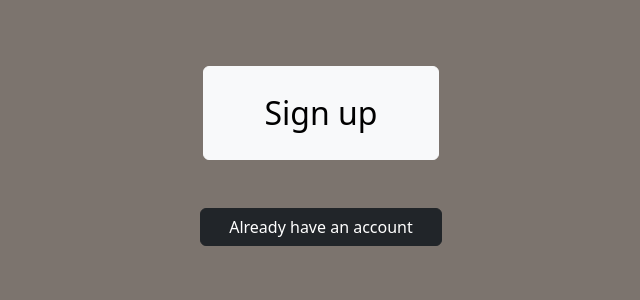
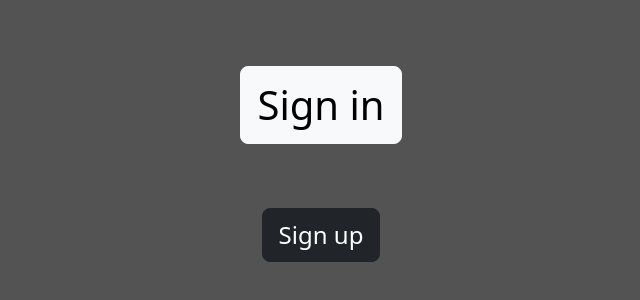
Before and after one commit to qbuus/FullstackToDo, a React (Create React App) app in the folder todofrontend/: page / in a window 1280 px wide. Shown: the part 244-544 px from the top of the page, without its empty margins (319-959 px from the left). Built offline with nearby package versions, Linux system fonts and the light colour scheme.

Commit message:
prior login page styles change

```diff
--- a/todofrontend/src/components/NotAuthMainPage.tsx
+++ b/todofrontend/src/components/NotAuthMainPage.tsx
@@ -1,30 +1,26 @@
-import { Button, Col, Row } from "react-bootstrap";
+import { Button } from "react-bootstrap";
 import { Link } from "react-router-dom";
 
 export default function NotAuthMainPage() {
   return (
     <div className="vh-100 d-flex flex-column justify-content-center align-items-center gap-5">
-      <div>
-        <Row>
-          <Col>
-            <Link to="/signup">
-              <Button variant="light" as="button">
-                <div className="d-flex px-5 text-black px-5 py-3 fs-2">
-                  Sign up
-                </div>
-              </Button>
-            </Link>
-          </Col>
-        </Row>
+      <div className="d-flex justify-content-center align-items-center w-100 py-3 py-3">
+        <div>
+          <Link to="/signin">
+            <Button variant="light" size="lg">
+              <div className="fs-1">Sign in</div>
+            </Button>
+          </Link>
+        </div>
       </div>
-      <div>
-        <Link to="/signin">
-          <Button variant="dark" as="button">
-            <div className="d-flex px-3 text-white px-2">
-              Already have an account
-            </div>
-          </Button>
-        </Link>
+      <div className="d-flex justify-content-center align-items-center">
+        <div>
+          <Link to="/signup">
+            <Button variant="dark" as="button" size="lg">
+              <div className="fs-4">Sign up</div>
+            </Button>
+          </Link>
+        </div>
       </div>
     </div>
   );
--- a/todofrontend/src/index.css
+++ b/todofrontend/src/index.css
@@ -9,7 +9,7 @@ html {
 }
 
 body {
-  background-color: rgb(124, 116, 110);
+  background-color: rgb(83, 83, 83);
 }
 
 a {
```
